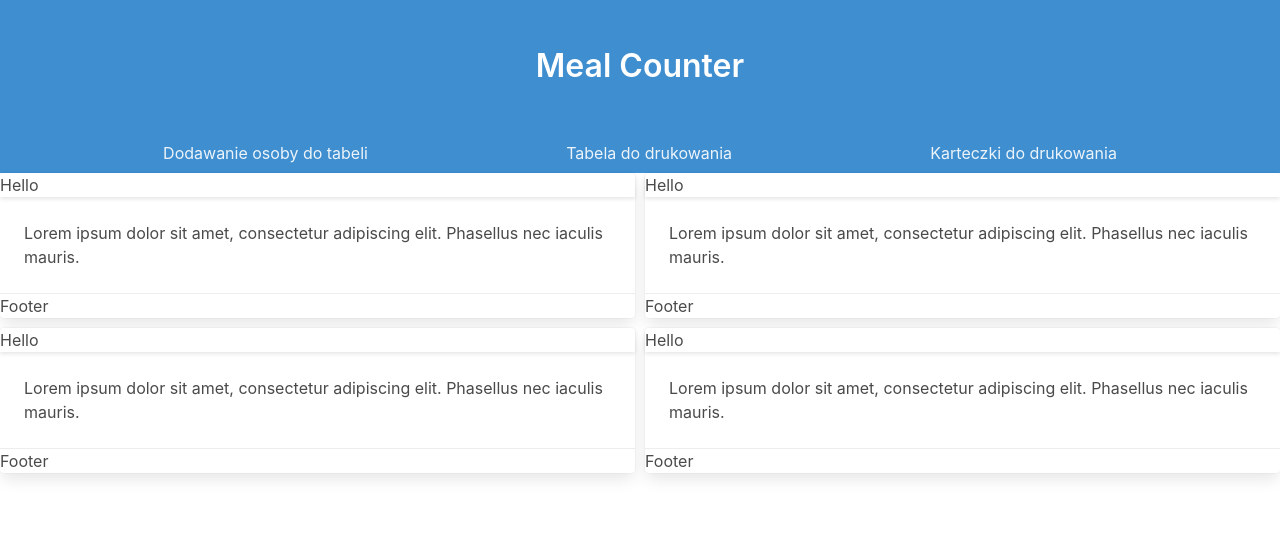
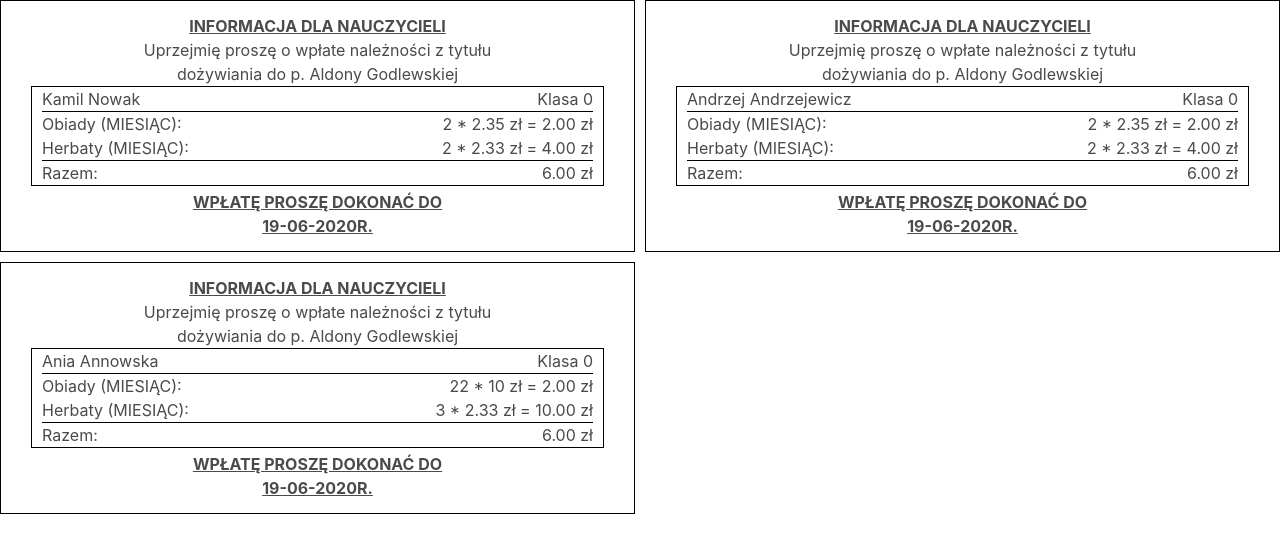
Before and after one commit to Aroniero/meal-counter, a React (Create React App) app: page /cardsToPrint in a window 1280 px wide. Shown: the top 552 px of the page. Built offline with nearby package versions, Linux system fonts and the light colour scheme.

Commit message:
Added Card component with state connection

```diff
--- a/src/components/CardList/Card/Card.js
+++ b/src/components/CardList/Card/Card.js
@@ -1,17 +1,56 @@
 import React from "react";
 import styles from "./Card.module.scss";
 
-const Card = () => {
+const Card = ({
+  name,
+  surname,
+  classNum,
+  dinnerPrice,
+  dinnerQuantity,
+  dinnerSum,
+  teaPrice,
+  teaQuantity,
+  teaSum,
+  total,
+}) => {
   return (
-    <div className="card">
-      <header className="card-header">Hello</header>
-      <div className="card-content">
-        <div className="content">
-          Lorem ipsum dolor sit amet, consectetur adipiscing elit. Phasellus nec
-          iaculis mauris.
+    <div className={styles.card}>
+      <header className={styles.cardHeader}>
+        <p className={styles.cardHeader__Title}>Informacja dla nauczycieli</p>
+        <p>
+          Uprzejmię proszę o wpłate należności z tytułu <br /> dożywiania do p.
+          Aldony Godlewskiej
+        </p>
+      </header>
+      <div className={styles.cardBody}>
+        <div className={styles.cardBody__Title}>
+          <p>
+            {name} {surname}
+          </p>
+          <p>Klasa {classNum}</p>
+        </div>
+        <div className={styles.cardBody__Content}>
+          <div className={styles.cardBody__Dinners}>
+            <p>Obiady (MIESIĄC): </p>
+            <p>
+              {dinnerQuantity} * {dinnerPrice} zł = {dinnerSum.toFixed(2)} zł
+            </p>
+          </div>
+          <div className={styles.cardBody__Teas}>
+            <p>Herbaty (MIESIĄC): </p>
+            <p>
+              {teaQuantity} * {teaPrice} zł = {teaSum.toFixed(2)} zł
+            </p>
+          </div>
+          <div className={styles.cardBody__Total}>
+            <p>Razem: </p>
+            <p>{total.toFixed(2)} zł</p>
+          </div>
         </div>
       </div>
-      <footer className="card-footer">Footer</footer>
+      <footer className={styles.cardFooter}>
+        Wpłatę proszę dokonać do <br /> 19-06-2020r.
+      </footer>
     </div>
   );
 };
--- a/src/components/CardList/Card/Card.module.scss
+++ b/src/components/CardList/Card/Card.module.scss
@@ -0,0 +1,40 @@
+.card {
+  border: 1px solid black;
+  padding: 13px 10px 13px;
+}
+
+.cardHeader {
+  text-align: center;
+}
+
+.cardHeader__Title,
+.cardFooter {
+  // font-size: 1.3rem;
+  text-decoration: underline;
+  text-transform: uppercase;
+  font-weight: bold;
+  text-align: center;
+}
+
+.cardBody {
+  border: 1px solid black;
+  padding: 0 10px;
+  margin: 0 20px;
+}
+
+.cardBody__Title,
+.cardBody__Dinners,
+.cardBody__Teas,
+.cardBody__Total {
+  display: flex;
+  justify-content: space-between;
+}
+
+.cardBody__Title,
+.cardBody__Teas {
+  border-bottom: 1px solid black;
+}
+
+.cardFooter {
+  margin-top: 4px;
+}
--- a/src/components/CardList/CardList.js
+++ b/src/components/CardList/CardList.js
@@ -1,14 +1,18 @@
-import React from "react";
+import React, { useContext } from "react";
+import UserContext from "../../context/UserContext";
 import styles from "./CardList.module.scss";
 import Card from "./Card/Card";
 
 const CardList = () => {
+  const { users } = useContext(UserContext);
+
+  console.log(users);
+
   return (
     <div className={styles.cardContainer}>
-      <Card />
-      <Card />
-      <Card />
-      <Card />
+      {users.map((user) => (
+        <Card key={user.id} {...user} />
+      ))}
     </div>
   );
 };
--- a/src/components/UserForm/UserForm.js
+++ b/src/components/UserForm/UserForm.js
@@ -20,7 +20,7 @@ const UserForm = () => {
       }}
     >
       {({ handleChange, handleBlur }) => (
-        <Form className="container is-fluid mt-6 ">
+        <Form className="container is-narrow mt-6 ">
           <div className="field-body">
             <div className="field">
               <label className="label">Imię</label>
--- a/src/pages/CardsToPrint/CardsToPrint.js
+++ b/src/pages/CardsToPrint/CardsToPrint.js
@@ -3,12 +3,7 @@ import Hero from "../../components/Hero/Hero";
 import CardList from "../../components/CardList/CardList";
 
 const CardsToPrint = () => {
-  return (
-    <>
-      <Hero />
-      <CardList />
-    </>
-  );
+  return <CardList />;
 };
 
 export default CardsToPrint;
```
